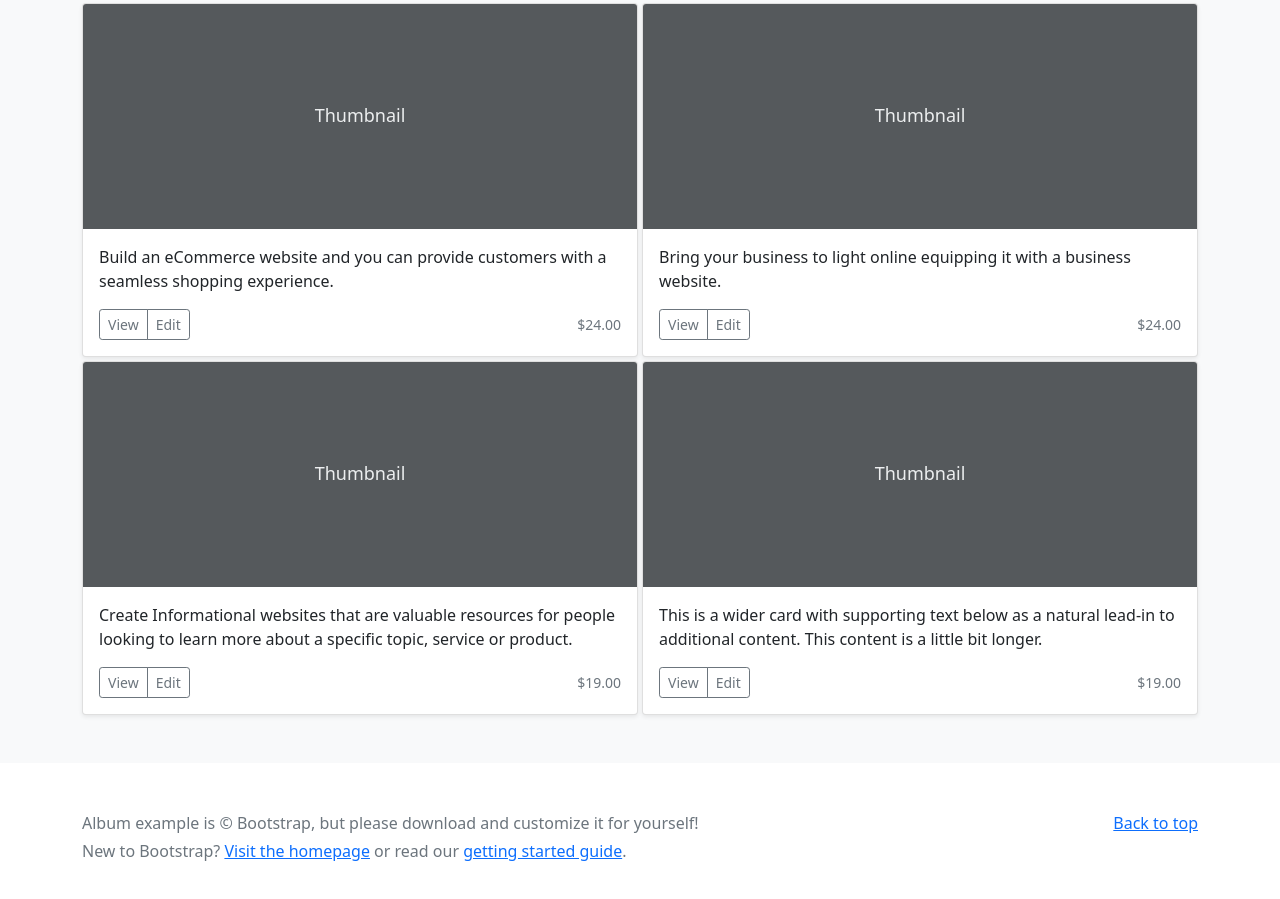
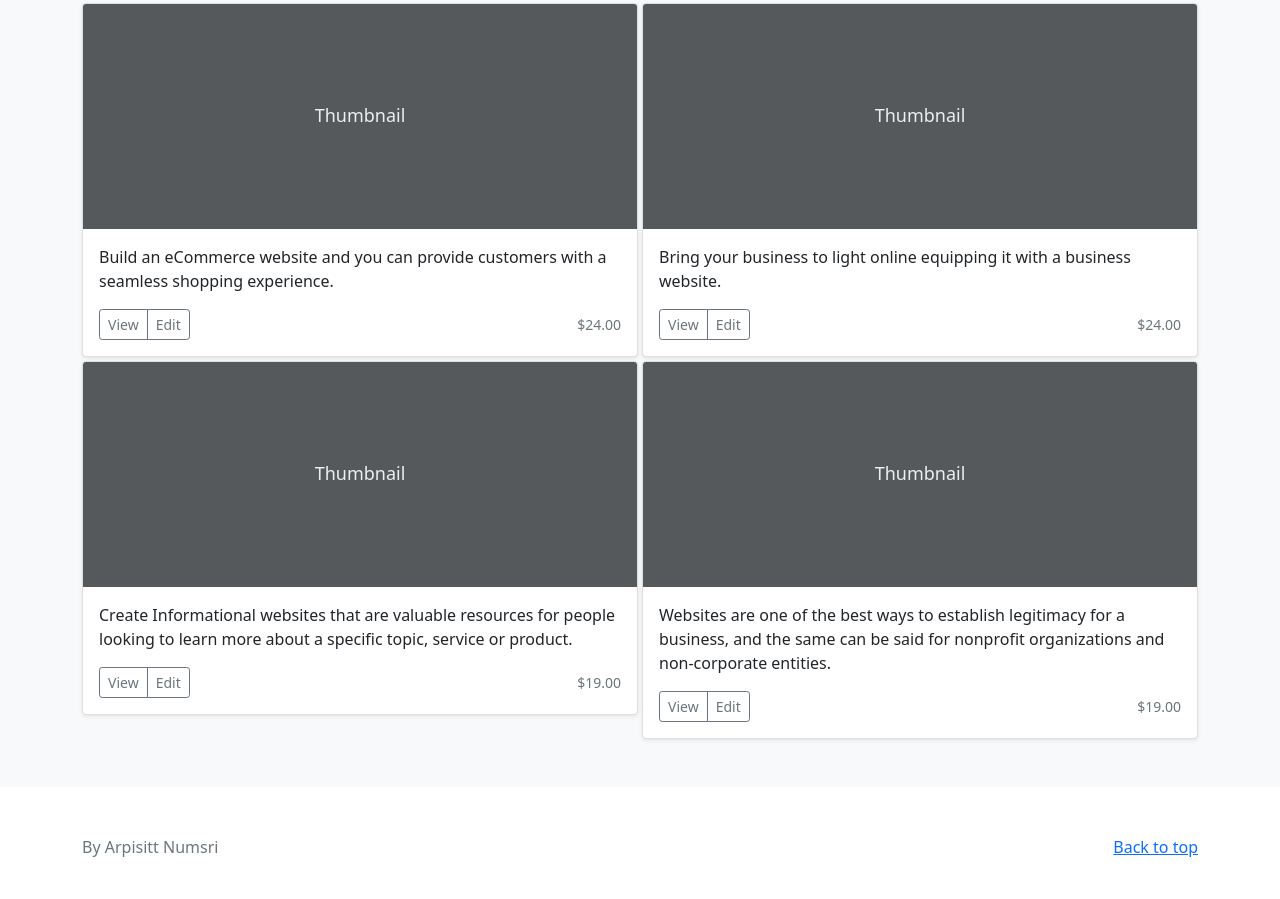
Before and after one commit to anumsri/anumsri.github.io, a plain HTML site: page album/index.html in a window 1280 px wide. Shown: the part 525-1424 px from the top of the page. Drawn offline with Linux system fonts and the light colour scheme.

Commit message:
Fill in text

```diff
--- a/album/index.html
+++ b/album/index.html
@@ -143,7 +143,7 @@
             <svg class="bd-placeholder-img card-img-top" width="100%" height="225" xmlns="http://www.w3.org/2000/svg" role="img" aria-label="Placeholder: Thumbnail" preserveAspectRatio="xMidYMid slice" focusable="false"><title>Placeholder</title><rect width="100%" height="100%" fill="#55595c"/><text x="50%" y="50%" fill="#eceeef" dy=".3em">Thumbnail</text></svg>
 
             <div class="card-body">
-              <p class="card-text">This is a wider card with supporting text below as a natural lead-in to additional content. This content is a little bit longer.</p>
+              <p class="card-text">Websites are one of the best ways to establish legitimacy for a business, and the same can be said for nonprofit organizations and non-corporate entities.</p>
               <div class="d-flex justify-content-between align-items-center">
                 <div class="btn-group">
                   <button type="button" class="btn btn-sm btn-outline-secondary">View</button>
@@ -166,8 +166,7 @@
     <p class="float-end mb-1">
       <a href="#">Back to top</a>
     </p>
-    <p class="mb-1">Album example is &copy; Bootstrap, but please download and customize it for yourself!</p>
-    <p class="mb-0">New to Bootstrap? <a href="/">Visit the homepage</a> or read our <a href="../getting-started/introduction/">getting started guide</a>.</p>
+    <p class="mb-1">By Arpisitt Numsri</p>
   </div>
 </footer>
 
```
